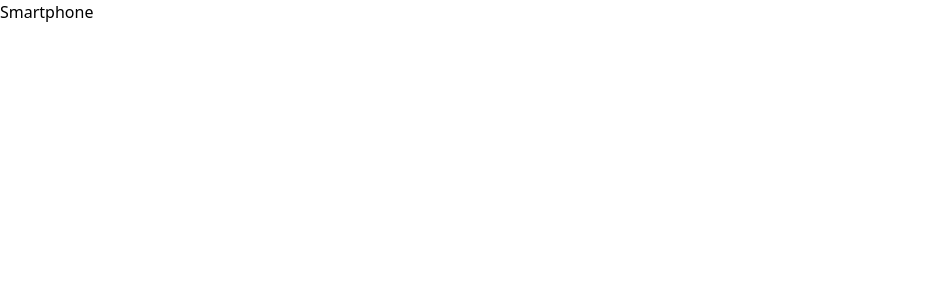
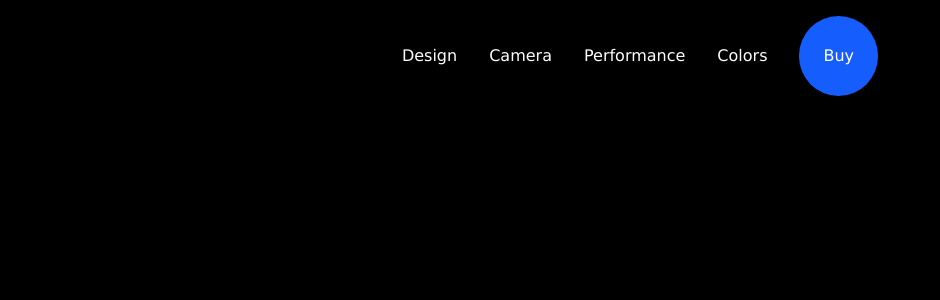
Before and after one commit to CarlosEddie/smartphone-website, a React (Vite) app: page / in a window 1280 px wide. Shown: the top 300 px of the page, without its empty margins (0-940 px from the left). Built offline with nearby package versions, Linux system fonts and the light colour scheme.

Commit message:
Created the NavBar

```diff
--- a/src/App.jsx
+++ b/src/App.jsx
@@ -1,10 +1,10 @@
+import NavBar from "./components/NavBar"
+
 function App() {
 
   return (
     <div>
-      <h1>
-        Smartphone
-      </h1>
+      <NavBar />
     </div>
   )
 }
--- /dev/null
+++ b/src/components/NavBar.jsx
@@ -0,0 +1,15 @@
+function NavBar() {
+    return (
+        <nav className="fixed top-0 w-full bg-black/80 backdrop-blur-md z-50">
+            <div className="max-w-7xl mx-auto px-6 py-4 flex items-center justify-center gap-8">
+                <a href="#design" className="hover:text-gray-300">Design</a>
+                <a href="#Camera" className="hover:text-gray-300">Camera</a>
+                <a href="#performance" className="hover:text-gray-300">Performance</a>
+                <a href="#colors" className="hover:text-gray-300">Colors</a>
+                <button className="bg-blue-600 hover:bg-blue-700 px-6 py-7 rounded-full">Buy</button>
+            </div>
+        </nav>
+    )
+}
+
+export default NavBar;
--- a/src/index.css
+++ b/src/index.css
@@ -1 +1,19 @@
 @import "tailwindcss";
+
+@layer base {
+    * {
+        margin: 0;
+        padding: 0;
+        box-sizing: 0;
+    }
+
+    body {
+        color: #fff;
+        background-color: #000;
+        font-family: Verdana, Geneva, Tohama, sans-serif;
+    }
+
+    html {
+        scroll-behavior: smooth;
+    }
+}
```
